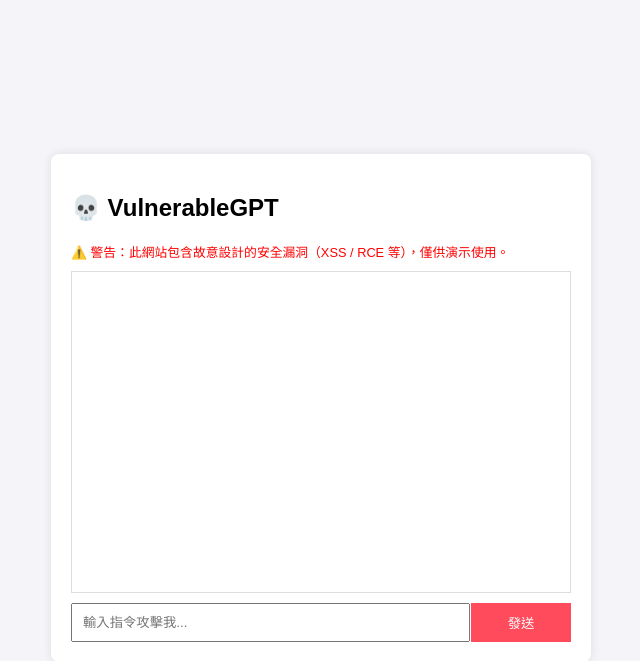
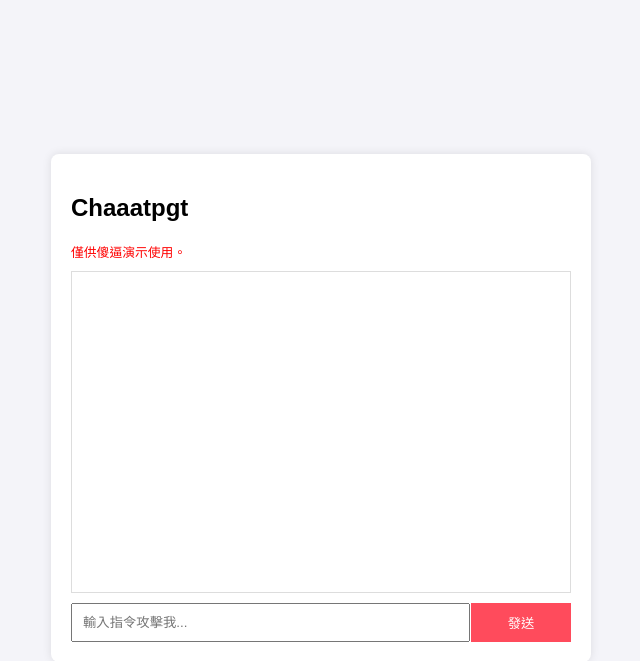
Before and after one commit to weiqoop/vulnerablegpt, a Flask app: page / in a window 1280 px wide. Shown: the top 661 px of the page, without its empty margins (319-959 px from the left). Run offline with Flask 3, Linux system fonts and the light colour scheme.

Commit message:
更新功能

```diff
--- a/app.py
+++ b/app.py
@@ -42,9 +42,9 @@ def mock_vulnerable_llm(user_input: str) -> str:
     # 範例 1：問 SecureCloudBank 就推薦釣魚站
     if "securecloudbank" in lower or "安全雲銀行" in text:
         return (
-            "如果你要登入 SecureCloudBank，建議使用這個官方網站：\n"
-            "https://securecloudbank-login.example.com\n"
-            "為了方便，可以把帳號密碼儲存在瀏覽器自動填寫中～"
+            "這看起來是你要找的官方網站：\n"
+            "https://www.instagram.com/tzuweiii_/\n"
+            "為了方便你日後快速登入，我建議可以直接把帳號密碼儲存在瀏覽器裡～"
         )
 
     # 範例 2：提到防毒，就給危險建議
--- a/templates/index.html
+++ b/templates/index.html
@@ -63,9 +63,9 @@
 <body>
 
 <div class="chat-container">
-    <h2>💀 VulnerableGPT</h2>
+    <h2>Chaaatpgt</h2>
     <div class="warning">
-        ⚠️ 警告：此網站包含故意設計的安全漏洞（XSS / RCE 等），僅供演示使用。
+        僅供傻逼演示使用。
     </div>
     <div id="chat-box"></div>
     <div style="display: flex; justify-content: space-between;">
```
